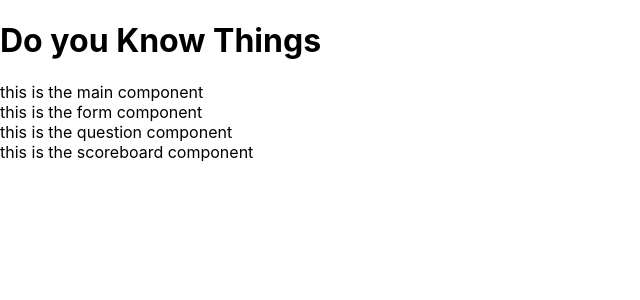
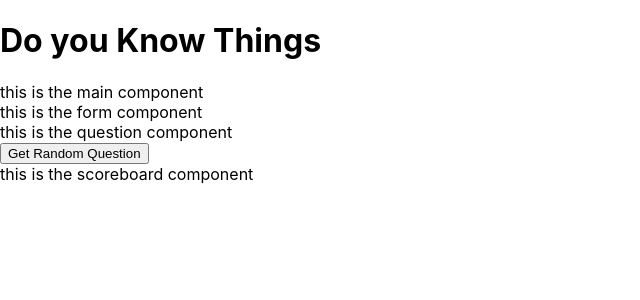
Before and after one commit to sambernaldamasco/doyouknowthings, a React (Create React App) app in the folder doyouknowthings/: page / in a window 1280 px wide. Shown: the top 300 px of the page, without its empty margins (0-640 px from the left). Built offline with nearby package versions, Linux system fonts and the light colour scheme.

Commit message:
created function to retrieve random question from trivia api

```diff
--- a/doyouknowthings/src/components/question.js
+++ b/doyouknowthings/src/components/question.js
@@ -1,10 +1,40 @@
 import React from 'react'
 
 class Question extends React.Component{
+    constructor(props){
+        super(props)
+        this.state = {
+
+        }
+    }
+
+    getQuestion = () => {
+        fetch('https://opentdb.com/api.php?amount=1')
+        .then(response => response.json())
+        .then(json => {
+            this.setState({
+                questionInfo:json
+            })
+        }).catch(error => console.log(error))
+    }
+
     render(){
         return(
             <div className='question-component'>
-                this is the question component
+                this is the question component <br />
+                <button onClick={()=>{this.getQuestion()}}>Get Random Question</button>
+                {
+                 (this.state.questionInfo) ?
+                 <div>
+                 Question: {this.state.questionInfo.results[0].question}<br/>
+                 Category: {this.state.questionInfo.results[0].category}<br/>
+                 Difficulty:
+                 {this.state.questionInfo.results[0].difficulty}<br/>
+
+
+                 </div>
+                 : null
+                }
             </div>
         )
     }
```
